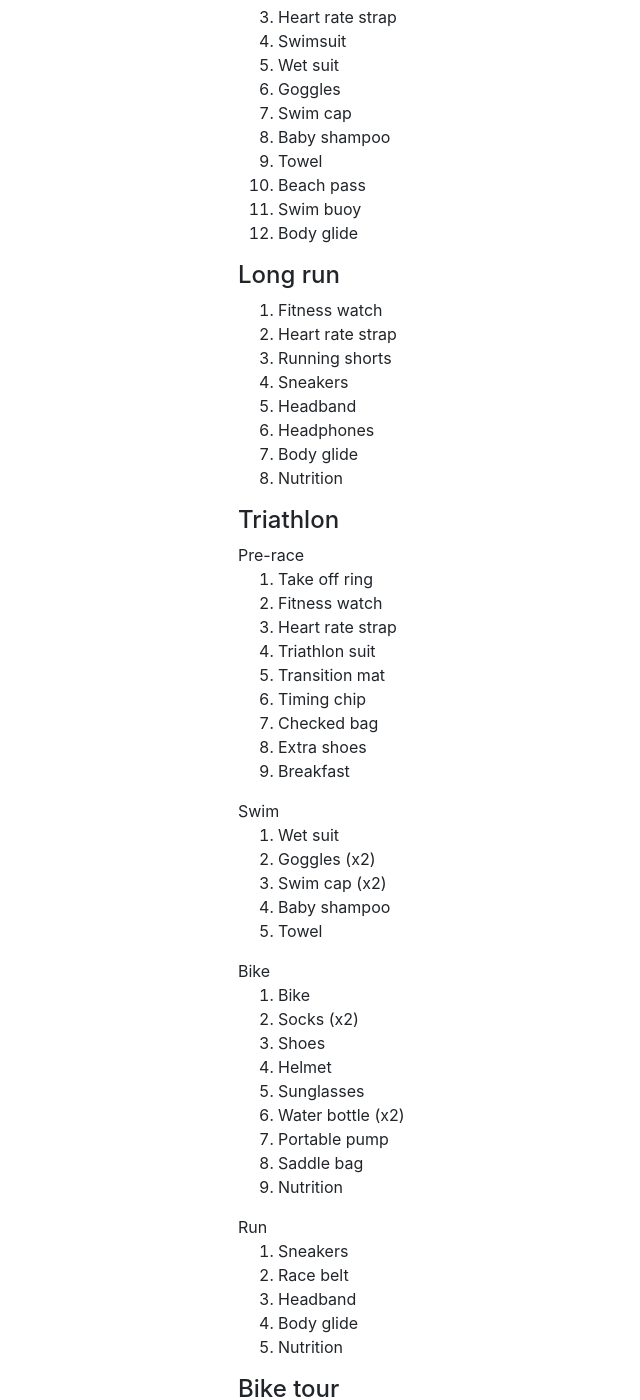
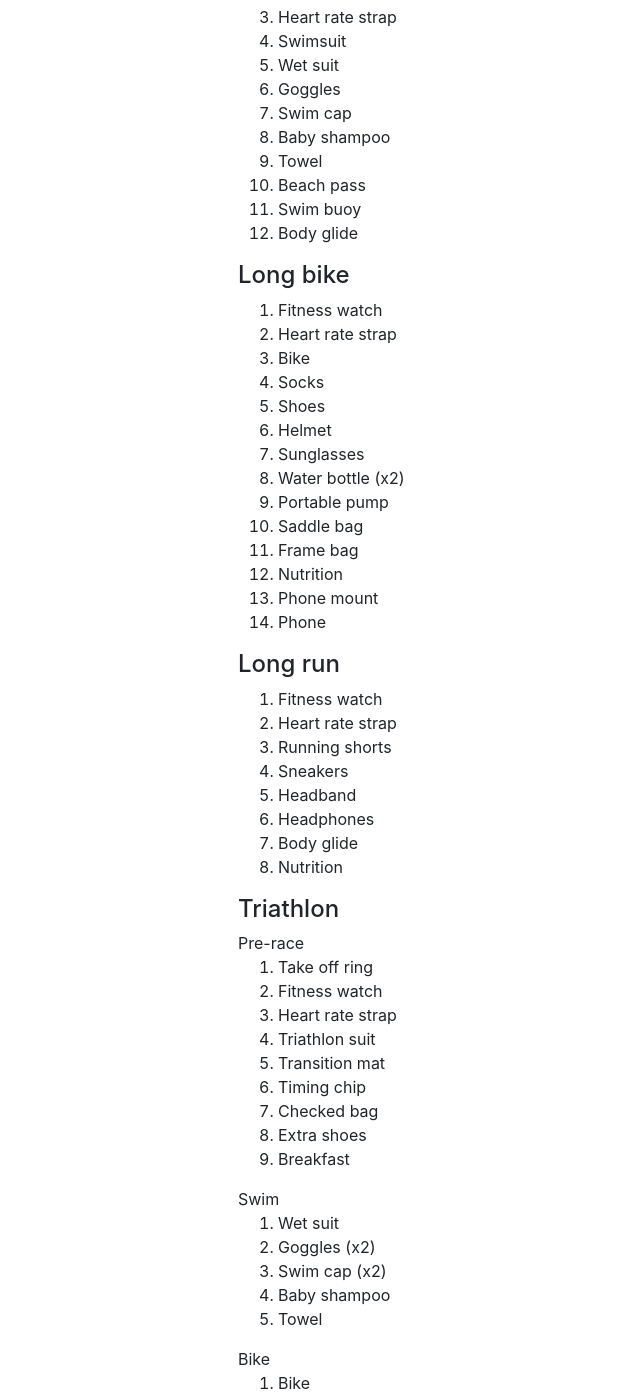
Before and after one commit to mackorone/mackorone.github.io, a Jekyll site: the page built from _posts/2022-07-10-activity-checklists.md, in a window 1280 px wide and 1400 px high, scrolled down 523 px. Shown: the whole window, without its empty margins (33-673 px from the left). Built offline with Jekyll 4.4.1, drawn with Linux system fonts in a browser that asks for light colours; nearby versions of some CDN libraries.

Commit message:
Add long bike checklist

```diff
--- a/_posts/2022-07-10-activity-checklists.md
+++ b/_posts/2022-07-10-activity-checklists.md
@@ -29,6 +29,23 @@ Useful for packing and pre-race jitters.
 1. Beach pass
 1. Swim buoy
 1. Body glide
+
+#### Long bike
+
+1. Fitness watch
+1. Heart rate strap
+1. Bike
+1. Socks
+1. Shoes
+1. Helmet
+1. Sunglasses
+1. Water bottle (x2)
+1. Portable pump
+1. Saddle bag
+1. Frame bag
+1. Nutrition
+1. Phone mount
+1. Phone
 
 #### Long run
 
@@ -70,6 +87,7 @@ Useful for packing and pre-race jitters.
 1. Water bottle (x2)
 1. Portable pump
 1. Saddle bag
+1. Frame bag
 1. Nutrition
 
 <p style="margin-bottom:0px;">Run</p>
```
